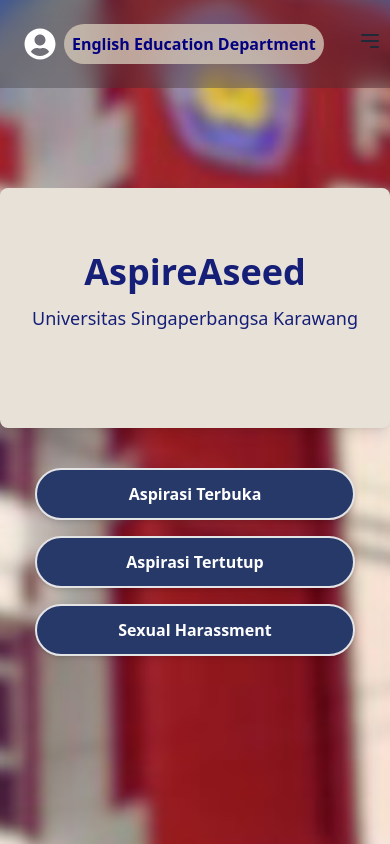
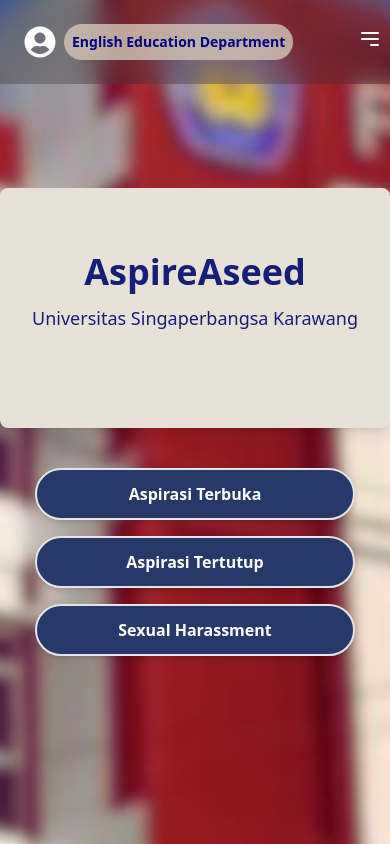
Before and after one commit to Jonathan0823/aspire-aseed, a Next.js app: page / in a window 390 px wide. Built offline with nearby package versions, Linux system fonts and the light colour scheme.

Commit message:
fix: update Dropdown text color to white for better visibility and adjust Navbar text size for responsiveness

```diff
--- a/components/Dropdown.tsx
+++ b/components/Dropdown.tsx
@@ -10,7 +10,7 @@ const Dropdown = () => {
   return (
     <DropdownMenu>
       <DropdownMenuTrigger>
-        <div className="lg:hidden text-gray-800">
+        <div className="lg:hidden text-white">
           <svg
             xmlns="http://www.w3.org/2000/svg"
             fill="none"
--- a/components/Navbar.tsx
+++ b/components/Navbar.tsx
@@ -9,7 +9,7 @@ const Navbar: React.FC = () => {
     <header className="absolute top-0 left-0 w-full md:px-20 px-2 flex justify-between items-center p-4 bg-opacity-30 bg-[#292929] backdrop-blur-lg z-10">
       <div className="flex items-center space-x-2  px-4 py-2">
         <FaUserCircle className="text-white w-8 h-8" />
-        <span className="text-[#040180] bg-[#d2c6b7] bg-opacity-80 rounded-full p-2 font-semibold">
+        <span className="text-[#040180] bg-[#d2c6b7] bg-opacity-80 md:text-base text-sm rounded-full p-2 font-semibold">
           English Education Department
         </span>
       </div>
```
